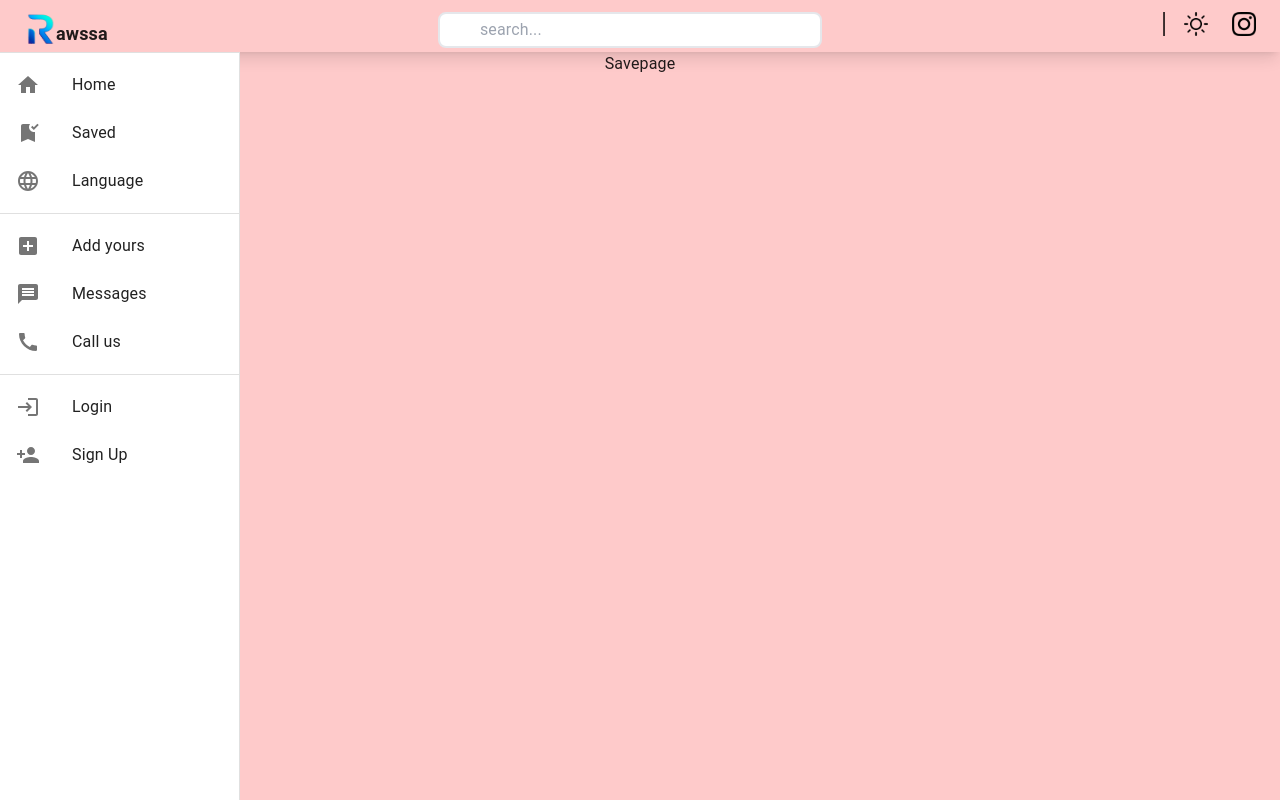
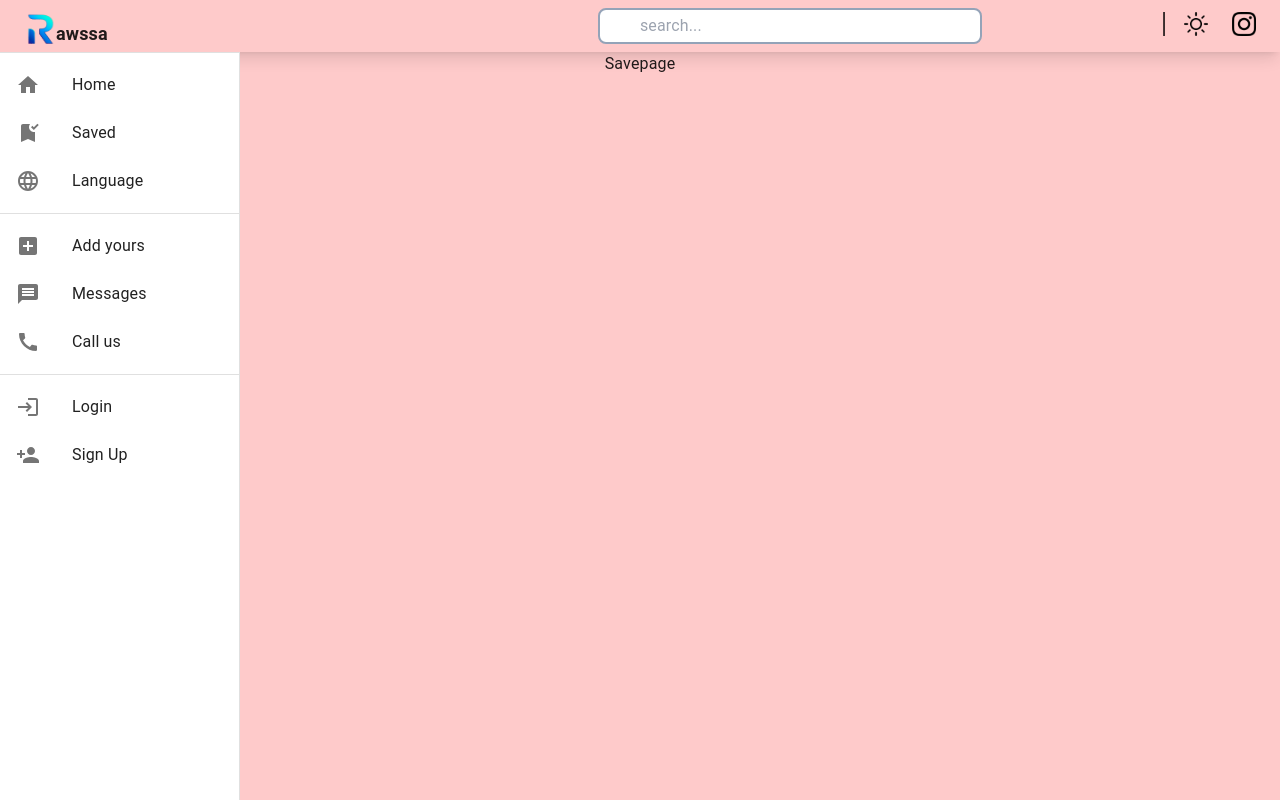
Before and after one commit to l0o0gy/rawsaa, a React (Create React App) app: page /savepage in a window 1280 px wide. Built offline with nearby package versions, Linux system fonts and the light colour scheme.

Commit message:
deleted code dosen't use

```diff
--- a/src/App.css
+++ b/src/App.css
@@ -1,5 +1,4 @@
-body{
-  /* background-color: rgba(228, 227, 227, 0.651); */
+body {
   background-image: url(Components/img/background.avif);
   background-repeat: no-repeat;
   background-size: cover;
--- a/src/Components/Coverpage.jsx
+++ b/src/Components/Coverpage.jsx
@@ -2,7 +2,6 @@ import React from 'react'
 import logo from './img/logo.png'
 import instagramlogo from './img/instagram.png'
 import lightmoodlogo from './img/sun.png'
-// import darkmoodlogo from './img/moon.png'
 import line from './img/line.png'
 import { useNavigate } from "react-router-dom";
 
--- a/src/Components/Navbar.jsx
+++ b/src/Components/Navbar.jsx
@@ -2,18 +2,16 @@ import React from 'react'
 import logo from './img/logo.png'
 import instagramlogo from './img/instagram.png'
 import lightmoodlogo from './img/sun.png'
-// import darkmoodlogo from './img/moon.png'
-import InstagramIcon from '@mui/icons-material/Instagram';
 import line from './img/line.png'
 function Navbar() {
   return (
-    <div className='flex justify-between pl-6 shadow-lg'>
+    <div className='flex justify-between pl-6 shadow-lg sticky top-0 '>
         <div className='flex '>
             <img className='w-8 h-9 mt-3'
                  src={logo} alt='logo'/>
            <h1 className='pt-5 font-bold text-lg mr-80 '>awssa</h1>
         </div>
-        <input className=' w-96 seacrch border-2 pl-10 p-1 mr-80 mt-3 mb-1  rounded-lg hover:bg-gray-50'
+        <input className=' w-96 seacrch border-2 border-slate-400 pl-10 p-1 ml-222 mt-2 mb-2  rounded-lg hover:bg-gray-50'
         type='text' placeholder='search...'/>
         <div className='flex '>
           <img className='w-6 h-6 mt-3 mr-2' src={line}/>
```
Also changed, not shown: src/Components/Drawer.jsx (+2 -11 lines), src/Components/Login.jsx (+1 -9 lines), src/Components/Signup.jsx (+1 -9 lines).
